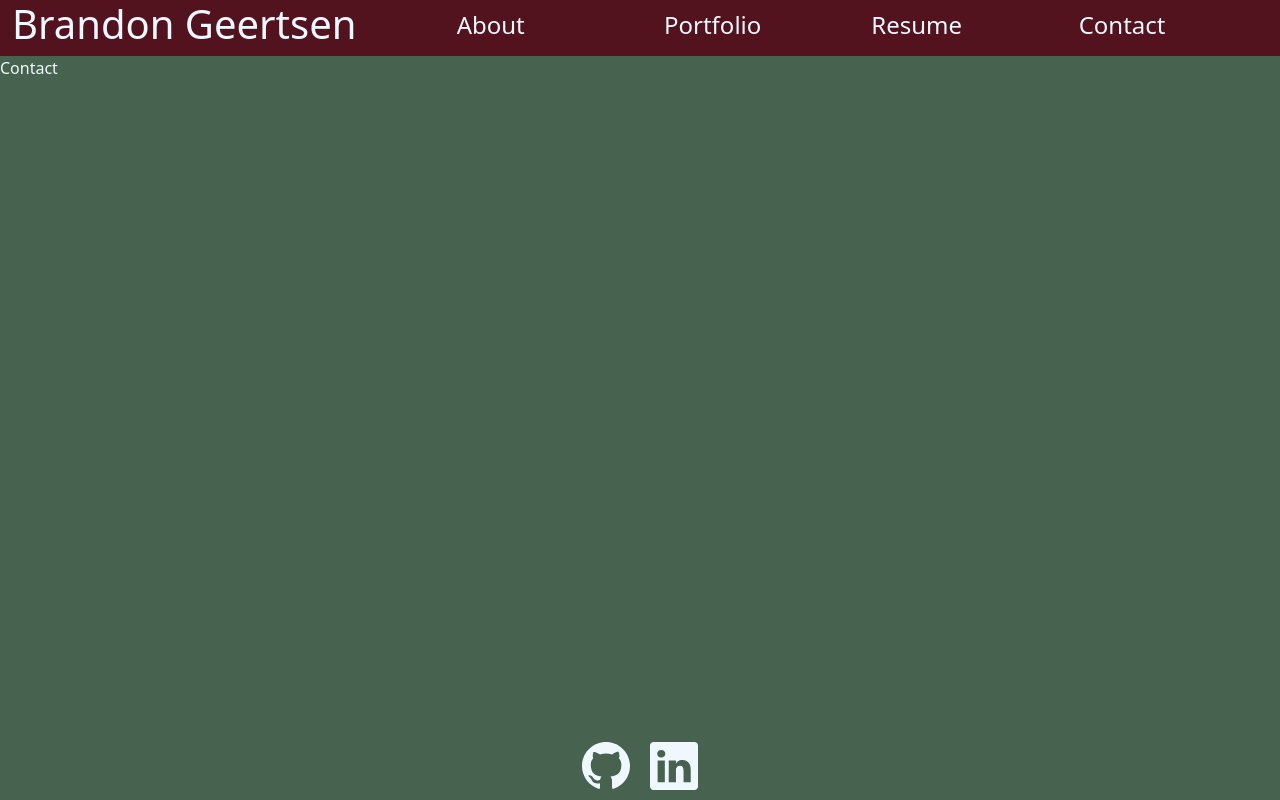
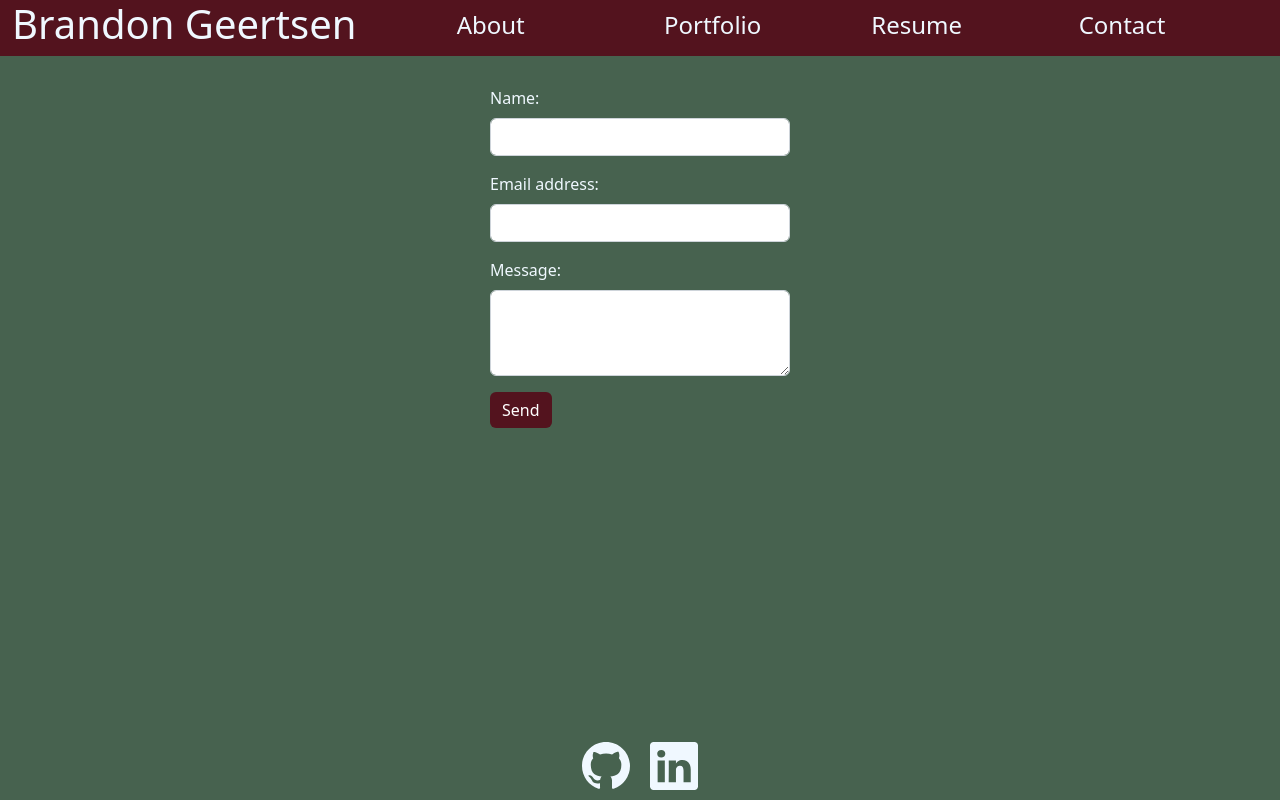
Before and after one commit to bgeertsen/bgeertsen-portfolio-2.0, a React (Create React App) app: page / in a window 1280 px wide. Both pictures are taken after a click on the button "Contact". Built offline with nearby package versions, Linux system fonts and the light colour scheme.

Commit message:
added contact section

```diff
--- a/src/App.css
+++ b/src/App.css
@@ -2,6 +2,11 @@
   background-color: rgb(71, 98, 79);
   color: aliceblue;
   min-height: 100vh;
+}
+
+.send-button {
+  background-color: rgb(83, 19, 30) !important;
+  border: none !important;
 }
 
 .download {
@@ -93,6 +98,17 @@ footer {
   margin-left: 20px;
 }
 
+.error-message {
+  color: rgb(244, 62, 63);
+}
+
+.contact-form {
+  width: 300px;
+  margin-top: 30px;
+  margin-left: auto;
+  margin-right: auto;
+}
+
 @media (min-width: 767px) {
   .nav-container h2 {
     font-size: 24px;
@@ -180,4 +196,25 @@ footer {
     margin-top: 100px;
     margin-left: 150px;
   }
+
+  .contact-form {
+    width: 900px;
+    font-size: 60px;
+  }
+
+  .input-box {
+    height: 100px;
+    font-size: 48px !important;
+  }
+
+  .message-box {
+    height: 300px;
+    font-size: 48px !important;
+  }
+
+  .send-button {
+    width: 200px;
+    height: 100px;
+    font-size: 48px !important;
+  }
 }
--- a/src/components/Contact/index.js
+++ b/src/components/Contact/index.js
@@ -1,7 +1,90 @@
-import React from "react";
+import React, { useState } from "react";
+import Form from "react-bootstrap/Form";
+import Button from "react-bootstrap/Button";
+import { validateEmail } from "../../utils/helpers";
 
 function Contact() {
-  return <div>Contact</div>;
+  const [errorMessage, setErrorMessage] = useState("");
+  const [formState, setFormState] = useState({
+    name: "",
+    email: "",
+    message: "",
+  });
+
+  const { name, email, message } = formState;
+
+  function errorChecking(e) {
+    if (e.target.name === "email") {
+      const isValidEmail = validateEmail(e.target.value);
+
+      if (!isValidEmail) {
+        setErrorMessage("Please enter a valid email");
+      } else {
+        setErrorMessage("");
+      }
+    } else {
+      if (!e.target.value.length) {
+        setErrorMessage(`${e.target.name} is required`);
+      } else {
+        setErrorMessage("");
+      }
+    }
+    if (!errorMessage) {
+      setFormState({ ...formState, [e.target.name]: e.target.value });
+    }
+  }
+
+  function handleSubmit(e) {
+    e.preventDefault();
+    console.log(formState);
+  }
+
+  return (
+    <Form className="contact-form">
+      <Form.Group className="mb-3" onBlur={errorChecking}>
+        <Form.Label htmlFor="name">Name: </Form.Label>
+        <Form.Control
+          className="input-box"
+          name="name"
+          defaultValue={name}
+          type="text"
+        />
+      </Form.Group>
+      <Form.Group className="mb-3" onBlur={errorChecking}>
+        <Form.Label htmlFor="email">Email address:</Form.Label>
+        <Form.Control
+          className="input-box"
+          name="email"
+          defaultValue={email}
+          type="email"
+        />
+      </Form.Group>
+      <Form.Group className="mb-3" onBlur={errorChecking}>
+        <Form.Label htmlFor="message">Message:</Form.Label>
+        <Form.Control
+          name="message"
+          defaultValue={message}
+          as="textarea"
+          rows={3}
+          className="message-box"
+        />
+      </Form.Group>
+      {errorMessage && (
+        <div>
+          <p className="error-message">{errorMessage}</p>
+        </div>
+      )}
+
+      <Button
+        className="send-button"
+        variant="primary"
+        type="submit"
+        onClick={handleSubmit}
+      >
+        Send
+      </Button>
+    </Form>
+  );
 }
 
 export default Contact;
--- a/src/components/Footer/index.js
+++ b/src/components/Footer/index.js
@@ -4,24 +4,22 @@ function Footer() {
   return (
     <footer>
       <svg
-        className="svg-icon"
         xmlns="http://www.w3.org/2000/svg"
         width="48"
         height="48"
         fill="currentColor"
-        class="bi bi-github"
+        className="bi bi-github svg-icon"
         viewBox="0 0 16 16"
         onClick={() => (window.location.href = "https://github.com/bgeertsen")}
       >
         <path d="M8 0C3.58 0 0 3.58 0 8c0 3.54 2.29 6.53 5.47 7.59.4.07.55-.17.55-.38 0-.19-.01-.82-.01-1.49-2.01.37-2.53-.49-2.69-.94-.09-.23-.48-.94-.82-1.13-.28-.15-.68-.52-.01-.53.63-.01 1.08.58 1.23.82.72 1.21 1.87.87 2.33.66.07-.52.28-.87.51-1.07-1.78-.2-3.64-.89-3.64-3.95 0-.87.31-1.59.82-2.15-.08-.2-.36-1.02.08-2.12 0 0 .67-.21 2.2.82.64-.18 1.32-.27 2-.27.68 0 1.36.09 2 .27 1.53-1.04 2.2-.82 2.2-.82.44 1.1.16 1.92.08 2.12.51.56.82 1.27.82 2.15 0 3.07-1.87 3.75-3.65 3.95.29.25.54.73.54 1.48 0 1.07-.01 1.93-.01 2.2 0 .21.15.46.55.38A8.012 8.012 0 0 0 16 8c0-4.42-3.58-8-8-8z" />
       </svg>
       <svg
-        className="svg-icon"
         xmlns="http://www.w3.org/2000/svg"
         width="48"
         height="48"
         fill="currentColor"
-        class="bi bi-linkedin"
+        className="bi bi-linkedin svg-icon"
         viewBox="0 0 16 16"
         onClick={() =>
           (window.location.href =
--- /dev/null
+++ b/src/utils/helpers.js
@@ -0,0 +1,5 @@
+export function validateEmail(email) {
+  const regex =
+    /^(([^<>()[\]\\.,;:\s@"]+(\.[^<>()[\]\\.,;:\s@"]+)*)|(".+"))@((\[[0-9]{1,3}\.[0-9]{1,3}\.[0-9]{1,3}\.[0-9]{1,3}\])|(([a-zA-Z\-0-9]+\.)+[a-zA-Z]{2,}))$/;
+  return regex.test(String(email).toLowerCase());
+}
```
